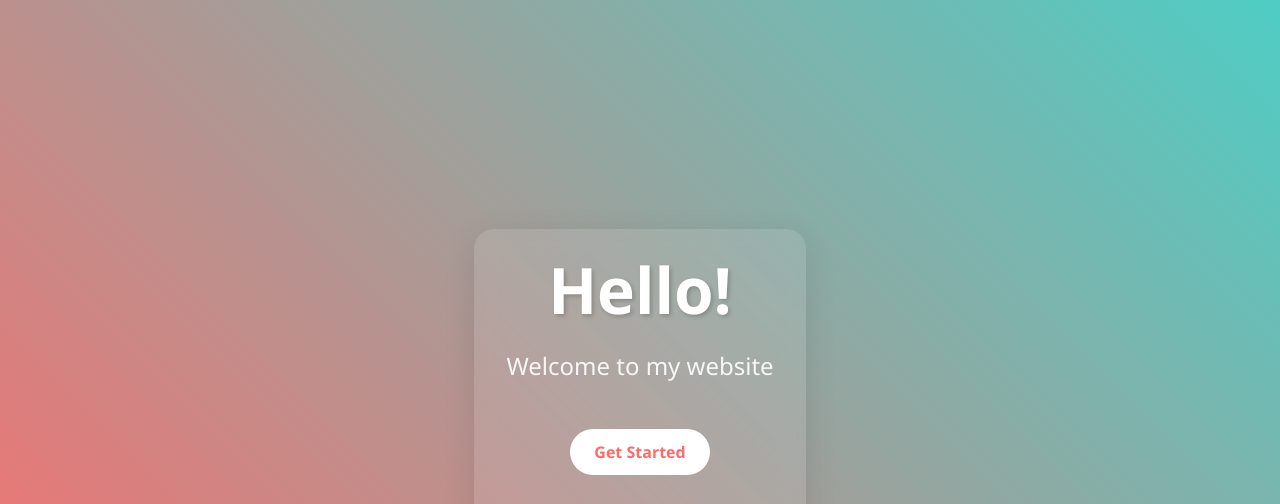
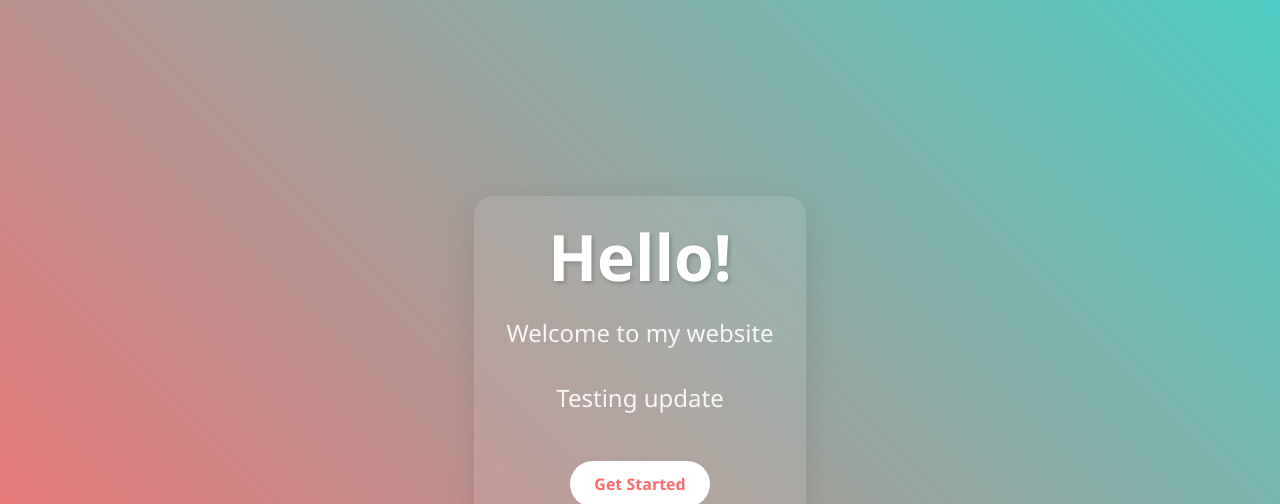
Before and after one commit to AvicennaJr/SimpleStatic, a plain HTML site: page index.html in a window 1280 px wide. Shown: the top 504 px of the page. Drawn offline with Linux system fonts and the light colour scheme.

Commit message:
Update index.html

```diff
--- a/index.html
+++ b/index.html
@@ -91,6 +91,7 @@
         <div class="floating">
             <h1>Hello!</h1>
             <p>Welcome to my website</p>
+            <p>Testing update</p>
         </div>
         <a href="#" class="button">Get Started</a>
         <div class="social-icons">
```
